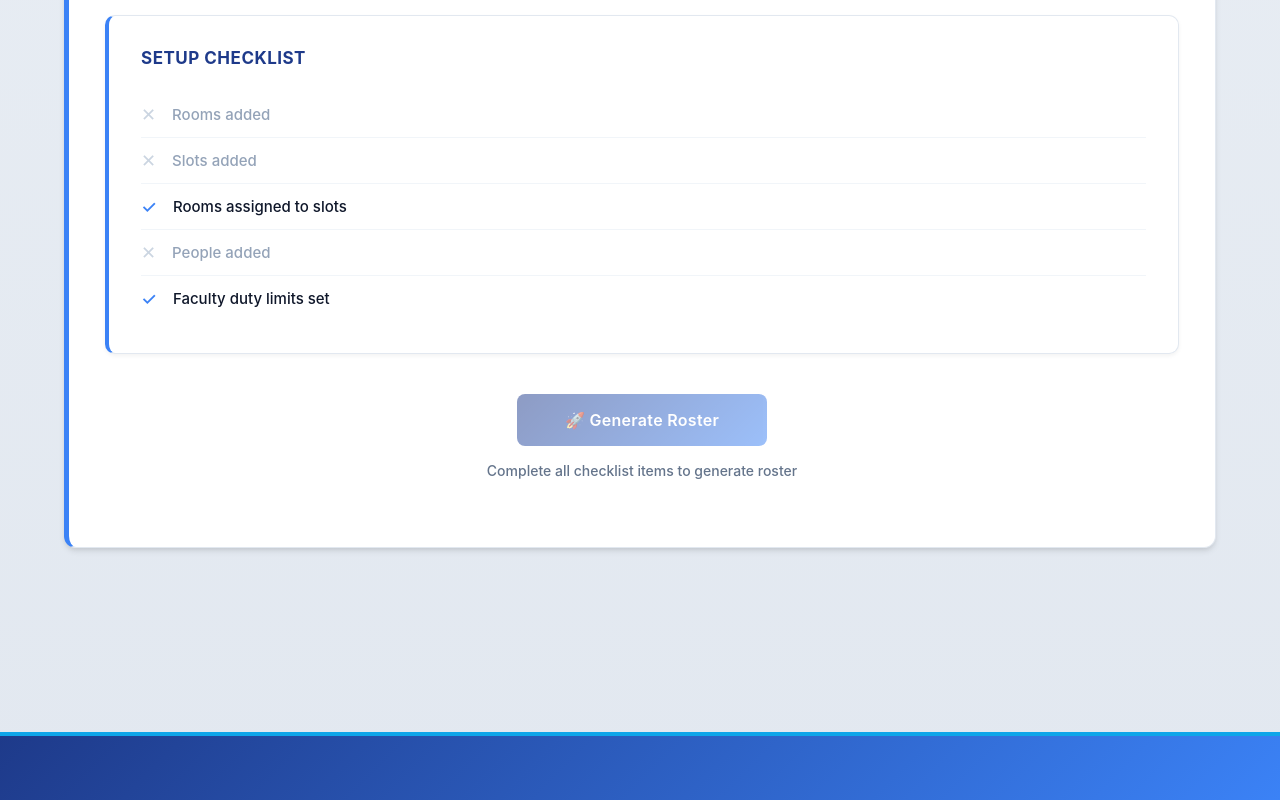
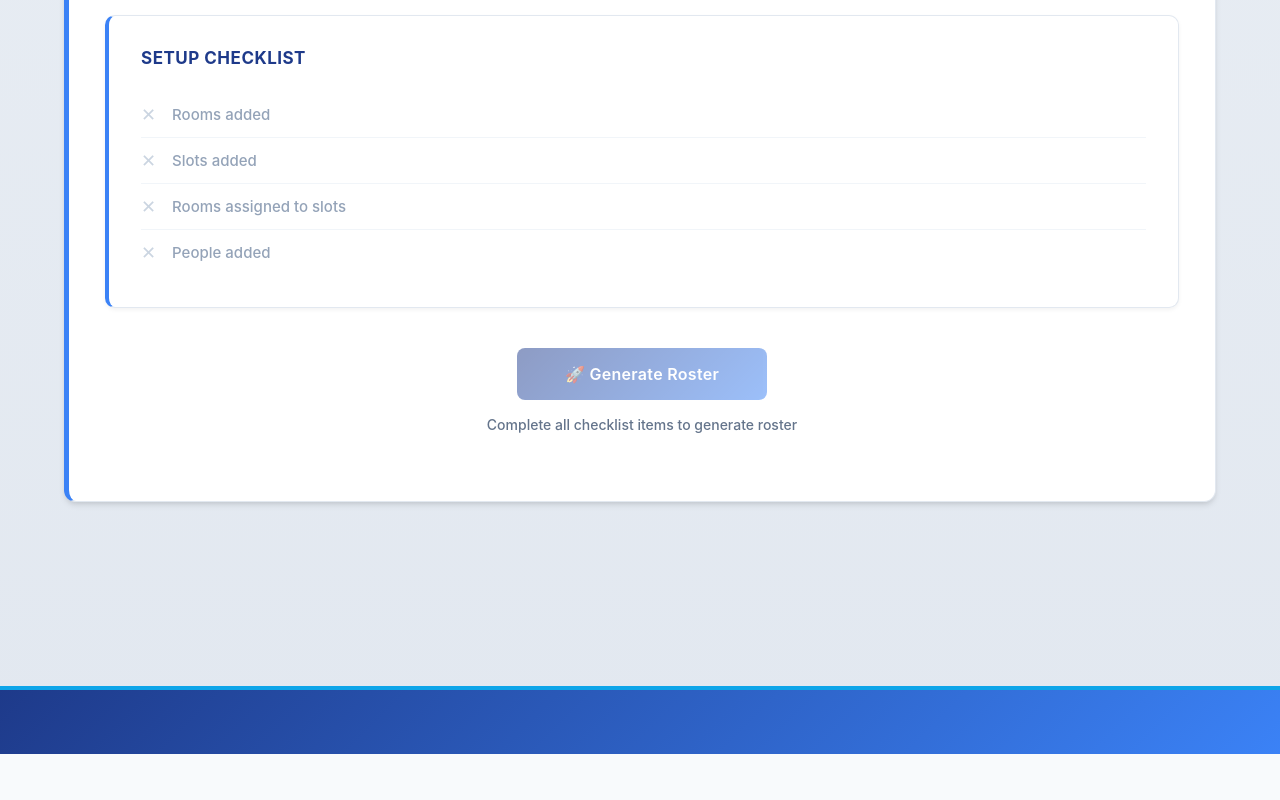
Before and after one commit to Laibayounas56/Duty-Roster, a React (Create React App) app: page / in a window 1280 px wide. Shown: the part 1958-2758 px from the top of the page. After the commit the page ends 2712 px from the top, so only its background shows below. Built offline with nearby package versions, Linux system fonts and the light colour scheme; the HTML template or start-up script is replaced by a standard one; what @react-pdf/renderer would draw is missing.

Commit message:
Fixed reviewPanel checkMarks

```diff
--- a/src/components/ReviewPanel.jsx
+++ b/src/components/ReviewPanel.jsx
@@ -12,23 +12,18 @@ const ReviewPanel = ({
   // Calculate completeness
   const hasRooms = rooms.length > 0;
   const hasSlots = slots.length > 0;
-  const hasRoomAssignments = slots.every(slot =>
+  const hasRoomAssignments = hasSlots && slots.every(slot =>
     slotRooms[slot.id] && slotRooms[slot.id].length > 0
   );
   const hasPeople = people.length > 0;
 
-  // Check that all faculty members have maxDutyCount set
-  const faculty = people.filter(p => p.type === 'Faculty');
-  const allFacultyHaveLimits = faculty.length === 0 || faculty.every(f => f.maxDutyCount > 0);
-
-  const isComplete = hasRooms && hasSlots && hasRoomAssignments && hasPeople && allFacultyHaveLimits;
+  const isComplete = hasRooms && hasSlots && hasRoomAssignments && hasPeople;
 
   const checklistItems = [
     { label: 'Rooms added', complete: hasRooms },
     { label: 'Slots added', complete: hasSlots },
     { label: 'Rooms assigned to slots', complete: hasRoomAssignments },
-    { label: 'People added', complete: hasPeople },
-    { label: 'Faculty duty limits set', complete: allFacultyHaveLimits }
+    { label: 'People added', complete: hasPeople }
   ];
 
   const totalRoomAssignments = Object.values(slotRooms).reduce((sum, rooms) => sum + rooms.length, 0);
```
